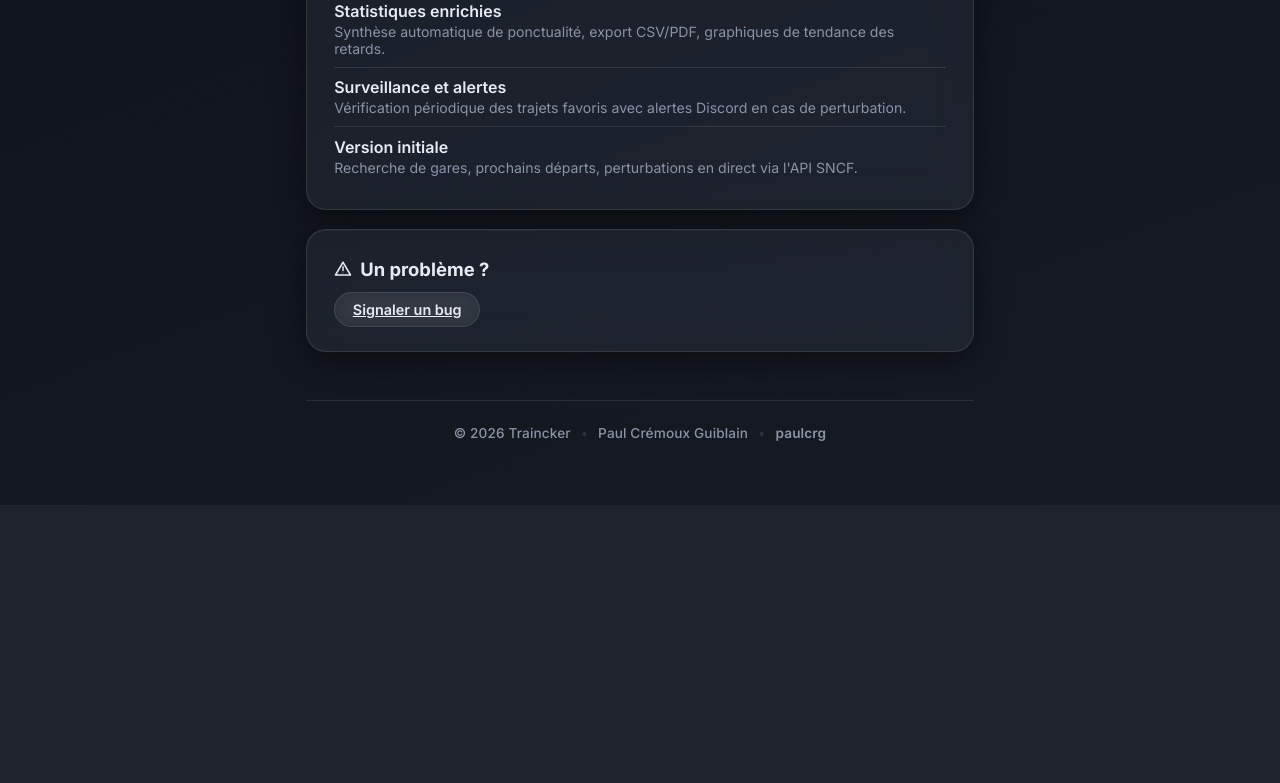
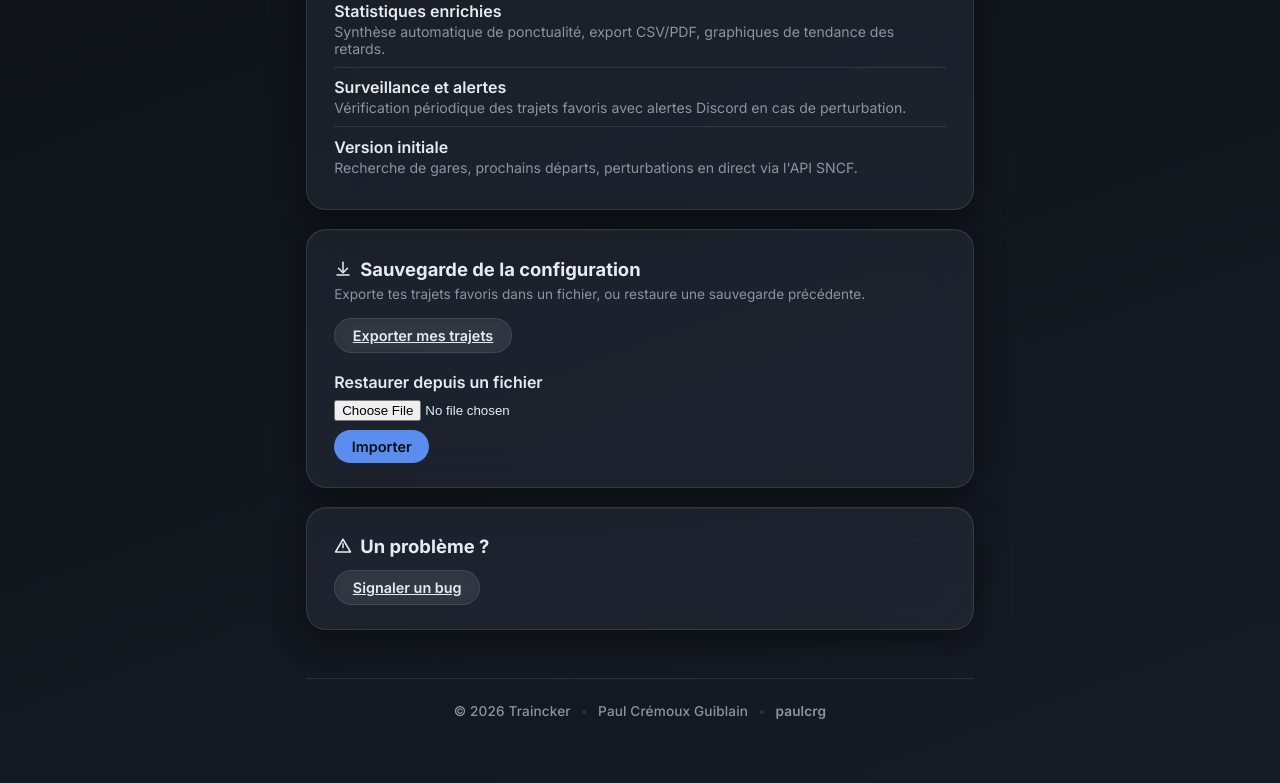
Before and after one commit to paulcrg/traincker, a FastAPI app: page /apropos in a window 1280 px wide. Shown: the part 1149-1932 px from the top of the page. Before the commit the page ends 1621 px from the top, so only its background shows below. Run offline with FastAPI, Linux system fonts and the light colour scheme.

Commit message:
feat(web): export/import de la config des favoris (respecte le mode lecture seule)

```diff
--- a/traincker_web/main.py
+++ b/traincker_web/main.py
@@ -11,8 +11,10 @@
 
 from pathlib import Path
 import io
+import json
+import os
 
-from fastapi import FastAPI, Request, Form
+from fastapi import FastAPI, Request, Form, UploadFile, File
 from fastapi.responses import HTMLResponse, Response
 from fastapi.staticfiles import StaticFiles
 from fastapi.templating import Jinja2Templates
@@ -58,6 +60,7 @@
 client = NavitiaClient()
 
 SEUIL_RECHERCHE = 3  # nombre de caractères minimum avant de chercher une gare
+LECTURE_SEULE = os.getenv("TRAINCKER_READONLY", "").lower() in ("1", "true", "yes")
 
 
 @app.get("/", response_class=HTMLResponse)
@@ -413,5 +416,60 @@
 def page_apropos(request: Request):
     return templates.TemplateResponse(
         "apropos.html",
-        {"request": request, "page": "apropos", "changelog": CHANGELOG},
+        {
+            "request": request,
+            "page": "apropos",
+            "changelog": CHANGELOG,
+            "lecture_seule": LECTURE_SEULE,
+        },
     )
+
+
+def _favoris_vers_export(favoris: list[Trajet]) -> dict:
+    return {
+        "trajets": [
+            {
+                "nom": t.nom,
+                "gare_depart_id": t.gare_depart_id,
+                "gare_depart_nom": t.gare_depart_nom,
+                "gare_arrivee_id": t.gare_arrivee_id,
+                "gare_arrivee_nom": t.gare_arrivee_nom,
+                "actif": t.actif,
+            }
+            for t in favoris
+        ]
+    }
+
+
+@app.get("/apropos/export")
+def exporter_favoris_config():
+    data = _favoris_vers_export(charger_favoris())
+    contenu = json.dumps(data, ensure_ascii=False, indent=2).encode("utf-8")
+    return Response(
+        content=contenu,
+        media_type="application/json",
+        headers={"Content-Disposition": "attachment; filename=traincker_favoris.json"},
+    )
+
+
+@app.post("/apropos/importer", response_class=HTMLResponse)
+async def importer_favoris_config(request: Request, fichier: UploadFile = File(...)):
+    if LECTURE_SEULE:
+        return templates.TemplateResponse(
+            "_import_resultat.html",
+            {"request": request, "erreur": "Import désactivé en lecture seule."},
+        )
+
+    try:
+        contenu = await fichier.read()
+        data = json.loads(contenu.decode("utf-8"))
+        trajets = [Trajet(**tr) for tr in data.get("trajets", [])]
+    except (json.JSONDecodeError, TypeError, KeyError, UnicodeDecodeError) as err:
+        return templates.TemplateResponse(
+            "_import_resultat.html", {"request": request, "erreur": str(err)}
+        )
+
+    sauvegarder_favoris(trajets)
+    return templates.TemplateResponse(
+        "_import_resultat.html", {"request": request, "succes": True, "nombre": len(trajets)}
+    )
--- /dev/null
+++ b/traincker_web/templates/_import_resultat.html
@@ -0,0 +1,5 @@
+{% if erreur %}
+<p class="tk-confirm-text">Fichier invalide : {{ erreur }}</p>
+{% elif succes %}
+<p class="tk-success">{{ nombre }} trajet{{ 's' if nombre != 1 else '' }} restauré{{ 's' if nombre != 1 else '' }}.</p>
+{% endif %}
--- a/traincker_web/templates/apropos.html
+++ b/traincker_web/templates/apropos.html
@@ -36,6 +36,34 @@
 </div>
 
 <div class="tk-card">
+    {{ titre_section('download', 'Sauvegarde de la configuration') | safe }}
+    <p class="tk-hint">Exporte tes trajets favoris dans un fichier, ou restaure une sauvegarde précédente.</p>
+
+    <div class="tk-btn-row">
+        <a class="tk-btn" href="/apropos/export">Exporter mes trajets</a>
+    </div>
+
+    {% if not lecture_seule %}
+    <form
+        hx-post="/apropos/importer"
+        hx-target="#import-resultat"
+        hx-encoding="multipart/form-data"
+        hx-confirm="Remplacer tous tes trajets favoris actuels par le contenu de ce fichier ?"
+        style="margin-top: 1.2rem;"
+    >
+        <label class="tk-field-label" for="fichier-import">Restaurer depuis un fichier</label>
+        <input type="file" id="fichier-import" name="fichier" accept="application/json" required>
+        <div class="tk-btn-row">
+            <button type="submit" class="tk-btn tk-btn-primary">Importer</button>
+        </div>
+    </form>
+    <div id="import-resultat"></div>
+    {% else %}
+    <p class="tk-hint">Export/import désactivés en lecture seule.</p>
+    {% endif %}
+</div>
+
+<div class="tk-card">
     {{ titre_section('alert', 'Un problème ?') | safe }}
     <div class="tk-btn-row">
         <a
```
